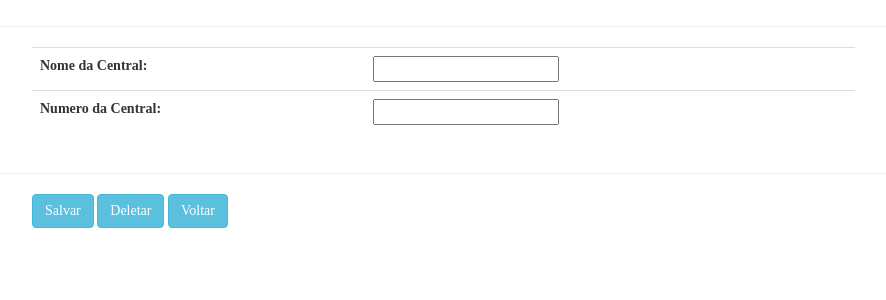
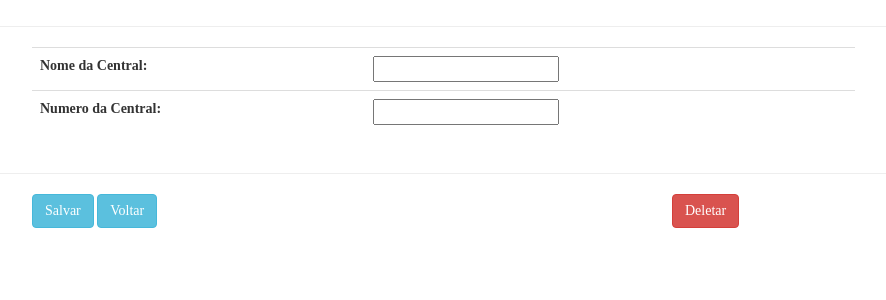
Before and after one commit to dalraf/iap, a Django app: page /giap/editaddcentral/new/ in a window 1280 px wide. Shown: the part 154-454 px from the top of the page, without its empty margins (303-1189 px from the left). Run offline with Django 3.2, Linux system fonts and the light colour scheme; some libraries are stand-ins or nearby versions; some web fonts are replaced.

Commit message:
Correcao de posicionamento

```diff
--- a/giap/templates/editaddcentral.html
+++ b/giap/templates/editaddcentral.html
@@ -22,10 +22,12 @@
     <div class='row'>
         <div class='col-md-3'>
         </div>
-        <div class='col-md-8'>
+        <div class='col-md-6'>
             <button type="submit" class="btn btn-info">Salvar</button>
-            <a class="btn btn-info" role="button" href="{% url 'deletarcentral' id=id %}">Deletar</a>
             <a class="btn btn-info" role="button" href="{% url 'listarcentral' %}">Voltar</a>
+        </div>
+        <div class='col-md-2'>
+            <a class="btn btn-danger" role="button" href="{% url 'deletarcentral' id=id %}">Deletar</a>
         </div>
     </div>
     </div>
```
